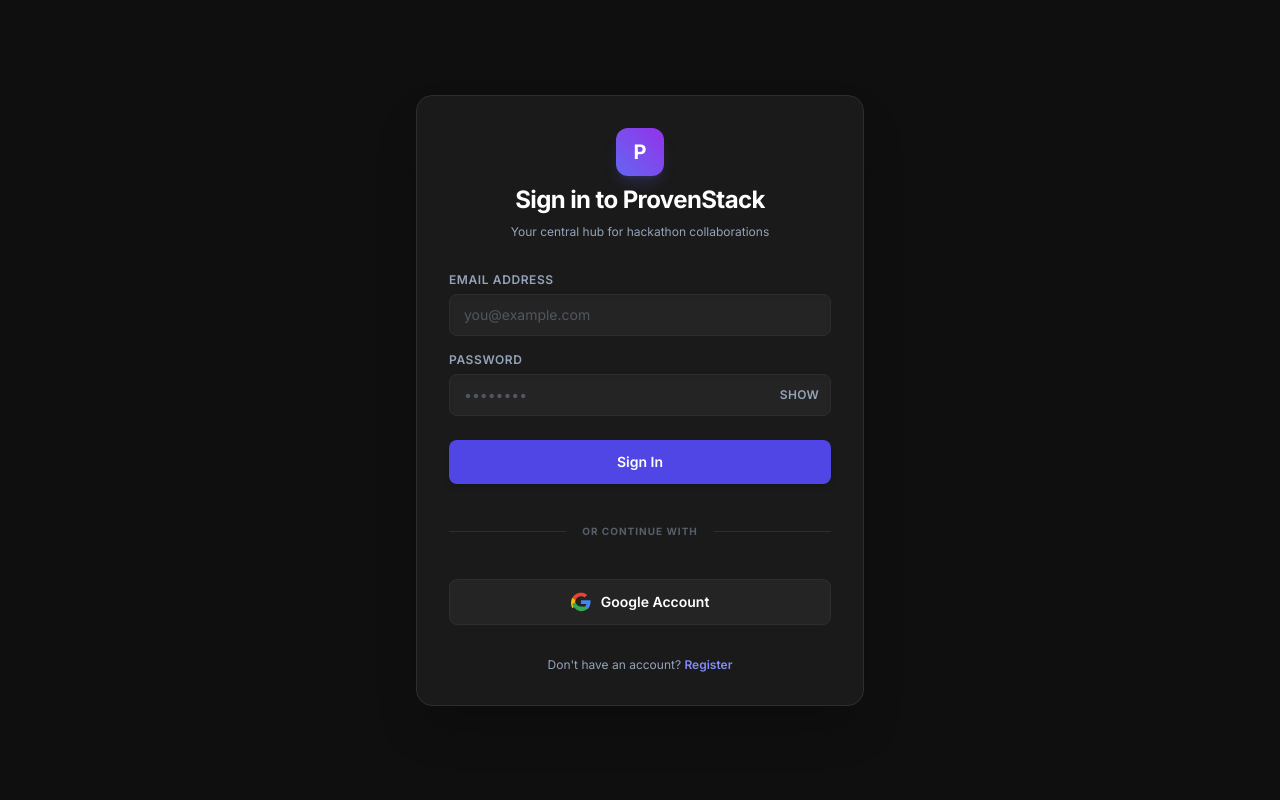
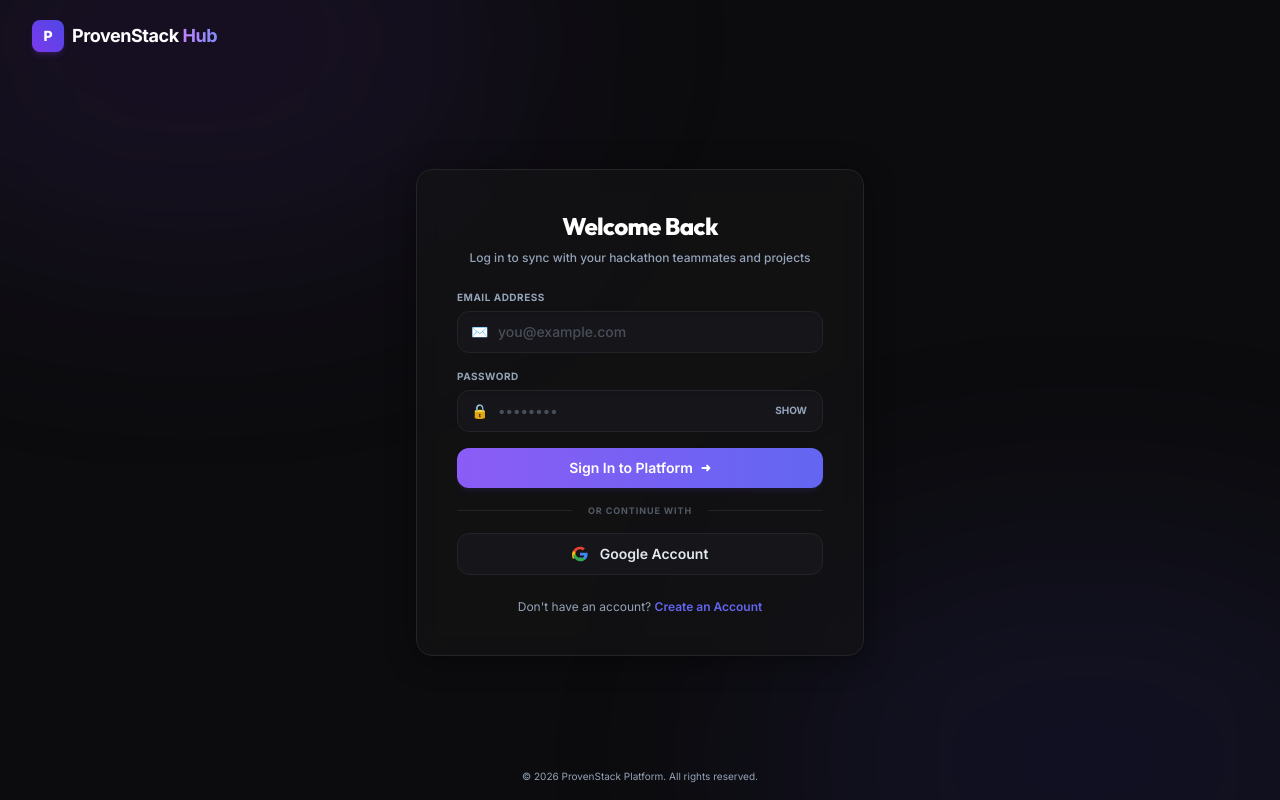
Before and after one commit to Ashushukla-OPS/lnctHack, a React (Vite) app in the folder frontend/: page /login in a window 1280 px wide. Built offline with nearby package versions, Linux system fonts and the light colour scheme; no server answers.

Commit message:
Phase 1: Polish Login page visual styling

```diff
--- a/frontend/src/index.css
+++ b/frontend/src/index.css
@@ -1,11 +1,150 @@
+@import url('https://fonts.googleapis.com/css2?family=Inter:wght@300;400;500;600;700&family=Outfit:wght@400;500;600;700;800&display=swap');
+
 @tailwind base;
 @tailwind components;
 @tailwind utilities;
 
+/* Premium styling classes */
+.glass-card {
+  background-color: rgba(20, 20, 22, 0.65);
+  backdrop-filter: blur(12px);
+  -webkit-backdrop-filter: blur(12px);
+  border: 1px solid #232329;
+  border-radius: 1rem;
+  box-shadow: 0 4px 30px rgba(0, 0, 0, 0.4);
+  transition: all 0.3s cubic-bezier(0.4, 0, 0.2, 1);
+}
+
+.glass-card:hover {
+  border-color: rgba(139, 92, 246, 0.3);
+  box-shadow: 0 10px 40px rgba(0, 0, 0, 0.6);
+  transform: translateY(-2px);
+}
+
+.btn-primary {
+  background-image: linear-gradient(to right, #8b5cf6, #6366f1);
+  color: #ffffff;
+  font-weight: 600;
+  padding: 0.625rem 1.25rem;
+  border-radius: 0.75rem;
+  transition: all 0.3s ease;
+  cursor: pointer;
+  border: none;
+  box-shadow: 0 4px 6px -1px rgba(139, 92, 246, 0.1), 0 2px 4px -1px rgba(139, 92, 246, 0.06);
+}
+
+.btn-primary:hover {
+  background-image: linear-gradient(to right, #7c3aed, #4f46e5);
+  box-shadow: 0 10px 15px -3px rgba(139, 92, 246, 0.3);
+  transform: translateY(-1px);
+}
+
+.btn-primary:active {
+  transform: scale(0.98);
+}
+
+.btn-primary:disabled {
+  opacity: 0.5;
+  pointer-events: none;
+}
+
+.btn-secondary {
+  background-color: #16161a;
+  color: #e2e8f0;
+  border: 1px solid #232329;
+  font-weight: 600;
+  padding: 0.625rem 1.25rem;
+  border-radius: 0.75rem;
+  transition: all 0.3s ease;
+  cursor: pointer;
+}
+
+.btn-secondary:hover {
+  background-color: #1f1f24;
+  color: #ffffff;
+  border-color: #6366f1;
+}
+
+.btn-secondary:active {
+  transform: scale(0.98);
+}
+
+.btn-secondary:disabled {
+  opacity: 0.5;
+  pointer-events: none;
+}
+
+.btn-outline {
+  background-color: transparent;
+  color: #c084fc;
+  border: 1px solid #581c87;
+  font-weight: 600;
+  padding: 0.625rem 1.25rem;
+  border-radius: 0.75rem;
+  transition: all 0.3s ease;
+  cursor: pointer;
+}
+
+.btn-outline:hover {
+  background-color: rgba(139, 92, 246, 0.1);
+  border-color: #8b5cf6;
+}
+
+.btn-outline:active {
+  transform: scale(0.98);
+}
+
+.btn-outline:disabled {
+  opacity: 0.5;
+  pointer-events: none;
+}
+
+.btn-danger {
+  background-color: #ef4444;
+  color: #ffffff;
+  font-weight: 600;
+  padding: 0.625rem 1.25rem;
+  border-radius: 0.75rem;
+  transition: all 0.3s ease;
+  cursor: pointer;
+  border: none;
+}
+
+.btn-danger:hover {
+  background-color: #dc2626;
+  box-shadow: 0 10px 15px -3px rgba(239, 68, 68, 0.3);
+  transform: translateY(-1px);
+}
+
+.btn-danger:active {
+  transform: scale(0.98);
+}
+
+.btn-danger:disabled {
+  opacity: 0.5;
+  pointer-events: none;
+}
+
+.text-gradient {
+  background-clip: text;
+  -webkit-background-clip: text;
+  color: transparent;
+  background-image: linear-gradient(to right, #c084fc, #818cf8);
+}
+
 body {
-  background-color: #0f0f0f;
-  color: #f1f5f9;
+  background-color: #0c0c0e;
+  color: #f8fafc;
   font-family: 'Inter', sans-serif;
+  -webkit-font-smoothing: antialiased;
+  overflow-x: hidden;
+}
+
+h1, h2, h3, h4, h5, h6 {
+  font-family: 'Outfit', sans-serif;
+  font-weight: 700;
+  letter-spacing: -0.025em;
+  color: #ffffff;
 }
 
 * {
@@ -14,13 +153,21 @@ body {
   padding: 0;
 }
 
+/* Custom Webkit scrollbar for premium feel */
 ::-webkit-scrollbar {
   width: 6px;
+  height: 6px;
 }
+
 ::-webkit-scrollbar-track {
-  background: #1a1a1a;
+  background: #0c0c0e;
 }
+
 ::-webkit-scrollbar-thumb {
-  background: #6366f1;
-  border-radius: 3px;
+  background-color: #232329;
+  border-radius: 9999px;
 }
+
+::-webkit-scrollbar-thumb:hover {
+  background-color: #3b3b44;
+}
--- a/frontend/src/pages/auth/Login.jsx
+++ b/frontend/src/pages/auth/Login.jsx
@@ -55,57 +55,76 @@ const Login = () => {
   };
 
   return (
-    <div className="flex min-h-screen items-center justify-center bg-[#0f0f0f] px-4 py-12 text-[#f1f5f9] font-sans">
-      <div className="w-full max-w-md space-y-8 rounded-2xl border border-[#2e2e2e] bg-[#1a1a1a] p-8 shadow-2xl transition-all duration-300 hover:border-indigo-500/30">
+    <div className="min-h-screen flex flex-col justify-between bg-[#0c0c0e] relative overflow-hidden font-sans">
+      {/* Neon Purple/Indigo Orb Backdrops */}
+      <div className="absolute top-[-20%] left-[-10%] w-[50%] h-[50%] bg-violet-600/10 rounded-full blur-[120px] pointer-events-none" />
+      <div className="absolute bottom-[-20%] right-[-10%] w-[50%] h-[50%] bg-indigo-600/10 rounded-full blur-[120px] pointer-events-none" />
 
-        {/* Header Logo & Subtitle */}
-        <div className="text-center space-y-2">
-          <div className="mx-auto flex h-12 w-12 items-center justify-center rounded-xl bg-gradient-to-tr from-indigo-500 to-purple-600 text-xl font-bold shadow-lg shadow-indigo-500/20 text-white">
+      {/* Clean Navbar */}
+      <header className="px-8 py-5 flex items-center justify-between z-10 shrink-0">
+        <div className="flex items-center gap-2">
+          <div className="w-8 h-8 rounded-lg bg-gradient-to-tr from-violet-600 to-indigo-600 flex items-center justify-center text-white font-display font-extrabold text-sm shadow-md shadow-violet-600/20">
             P
           </div>
-          <h2 className="text-2xl font-bold tracking-tight text-white">
-            Sign in to ProvenStack
+          <span className="font-display font-bold text-lg tracking-tight text-white">
+            ProvenStack <span className="text-gradient">Hub</span>
+          </span>
+        </div>
+      </header>
+
+      {/* Main card viewport */}
+      <main className="flex-1 flex justify-center items-center px-4 py-8 z-10 shrink-0">
+        <div className="w-full max-w-md glass-card p-8 sm:p-10 border border-[#232329] bg-[#141417]/85 backdrop-blur-md shadow-2xl transition-all duration-300">
+
+          {/* Header */}
+          <div className="text-center space-y-2 mb-6">
+            <h2 className="font-display font-extrabold text-2xl text-white tracking-tight">
+              Welcome Back
             </h2>
-          <p className="text-xs text-[#94a3b8]">
-            Your central hub for hackathon collaborations
+            <p className="text-xs text-text-muted font-medium">
+              Log in to sync with your hackathon teammates and projects
             </p>
           </div>
 
-        {/* Auth Form */}
-        <form onSubmit={handleSubmit} className="space-y-6">
-          <div className="space-y-4">
-
+          {/* Form */}
+          <form onSubmit={handleSubmit} className="space-y-4">
             {/* Email Address */}
-            <div>
-              <label htmlFor="email" className="block text-xs font-semibold uppercase tracking-wider text-[#94a3b8]">
+            <div className="space-y-1.5">
+              <label htmlFor="email" className="block text-[10px] font-bold uppercase tracking-wider text-text-muted">
                 Email Address
               </label>
+              <div className="relative">
+                <span className="absolute left-3.5 top-1/2 -translate-y-1/2 text-text-muted text-sm">
+                  ✉️
+                </span>
                 <input
                   id="email"
                   type="email"
-                autoComplete="email"
                   value={email}
                   onChange={(e) => setEmail(e.target.value)}
-                className="mt-1.5 block w-full rounded-lg border border-[#2e2e2e] bg-[#242424] px-3.5 py-2.5 text-sm text-white placeholder-[#94a3b8]/40 shadow-inner outline-none transition-all duration-200 focus:border-indigo-500 focus:ring-1 focus:ring-indigo-500"
+                  className="w-full pl-10 pr-4 py-2.5 rounded-xl border border-[#232329] bg-[#16161a] text-sm text-white placeholder-text-muted/40 shadow-inner outline-none transition-all duration-200 focus:border-violet-500 focus:ring-2 focus:ring-violet-500/10 font-medium"
                   placeholder="you@example.com"
                 />
               </div>
+            </div>
 
             {/* Password */}
-            <div>
-              <div className="flex items-center justify-between">
-                <label htmlFor="password" className="block text-xs font-semibold uppercase tracking-wider text-[#94a3b8]">
+            <div className="space-y-1.5">
+              <div className="flex justify-between items-center">
+                <label htmlFor="password" className="block text-[10px] font-bold uppercase tracking-wider text-text-muted">
                   Password
                 </label>
               </div>
-              <div className="relative mt-1.5">
+              <div className="relative">
+                <span className="absolute left-3.5 top-1/2 -translate-y-1/2 text-text-muted text-sm">
+                  🔒
+                </span>
                 <input
                   id="password"
                   type={showPassword ? "text" : "password"}
-                  autoComplete="current-password"
                   value={password}
                   onChange={(e) => setPassword(e.target.value)}
-                  className="block w-full rounded-lg border border-[#2e2e2e] bg-[#242424] px-3.5 pr-10 py-2.5 text-sm text-white placeholder-[#94a3b8]/40 shadow-inner outline-none transition-all duration-200 focus:border-indigo-500 focus:ring-1 focus:ring-indigo-500"
+                  className="w-full pl-10 pr-12 py-2.5 rounded-xl border border-[#232329] bg-[#16161a] text-sm text-white placeholder-text-muted/40 shadow-inner outline-none transition-all duration-200 focus:border-violet-500 focus:ring-2 focus:ring-violet-500/10 font-medium"
                   placeholder="••••••••"
                 />
 
@@ -113,50 +132,47 @@ const Login = () => {
                 <button
                   type="button"
                   onClick={() => setShowPassword(!showPassword)}
-                  className="absolute inset-y-0 right-0 flex items-center pr-3 text-[#94a3b8] hover:text-white transition-colors"
+                  className="absolute inset-y-0 right-0 flex items-center pr-4 text-[10px] font-bold text-text-muted hover:text-white transition-colors"
                 >
-                  {showPassword ? (
-                    <span className="text-xs font-semibold tracking-wide uppercase select-none">Hide</span>
-                  ) : (
-                    <span className="text-xs font-semibold tracking-wide uppercase select-none">Show</span>
-                  )}
+                  {showPassword ? "HIDE" : "SHOW"}
                 </button>
               </div>
-            </div>
-
             </div>
 
             {/* Submit Button */}
             <button
               type="submit"
               disabled={isSubmitting}
-            className="flex w-full items-center justify-center rounded-lg bg-indigo-600 px-4 py-3 text-sm font-semibold text-white shadow-md transition-all duration-150 hover:bg-indigo-500 active:scale-[0.98] disabled:opacity-50 disabled:cursor-not-allowed hover:shadow-indigo-500/10 focus:outline-none focus:ring-2 focus:ring-indigo-500"
+              className="w-full btn-primary py-2.5 rounded-xl text-sm font-semibold flex items-center justify-center gap-2 mt-6 shadow-lg shadow-violet-500/10"
             >
               {isSubmitting ? (
                 <div className="h-5 w-5 animate-spin rounded-full border-2 border-white border-t-transparent"></div>
               ) : (
-              "Sign In"
+                <>
+                  <span>Sign In to Platform</span>
+                  <span className="text-xs">➜</span>
+                </>
               )}
             </button>
           </form>
 
           {/* Divider */}
-        <div className="relative flex py-2 items-center">
-          <div className="flex-grow border-t border-[#2e2e2e]"></div>
-          <span className="flex-shrink mx-4 text-[10px] font-bold uppercase tracking-widest text-[#94a3b8]/50">
+          <div className="relative flex py-4 items-center">
+            <div className="flex-grow border-t border-[#232329]"></div>
+            <span className="flex-shrink mx-4 text-[9px] font-bold uppercase tracking-widest text-text-muted/50 select-none">
               or continue with
             </span>
-          <div className="flex-grow border-t border-[#2e2e2e]"></div>
+            <div className="flex-grow border-t border-[#232329]"></div>
           </div>
 
           {/* Google OAuth Button */}
           <button
             type="button"
             onClick={handleGoogleOAuth}
-          className="flex w-full items-center justify-center space-x-2.5 rounded-lg border border-[#2e2e2e] bg-[#242424] px-4 py-3 text-sm font-medium text-white transition-all duration-150 hover:bg-[#2d2d2d] active:scale-[0.98]"
+            className="w-full btn-secondary py-2.5 rounded-xl text-sm font-semibold flex items-center justify-center gap-2"
           >
             {/* Flat Google Icon */}
-          <svg className="h-5 w-5" viewBox="0 0 24 24">
+            <svg className="h-4 w-4 mr-1" viewBox="0 0 24 24">
               <path
                 fill="#EA4335"
                 d="M12 5.04c1.62 0 3.08.56 4.22 1.65l3.15-3.15C17.45 1.77 14.93 1 12 1 7.35 1 3.39 3.67 1.49 7.57l3.77 2.92C6.15 7.15 8.87 5.04 12 5.04z"
@@ -174,21 +190,27 @@ const Login = () => {
                 d="M12 23c3.24 0 5.97-1.07 7.96-2.91l-3.65-2.83c-1.01.68-2.3.1-4.31.1-3.13 0-5.85-2.11-6.74-5.46L1.49 14.8C3.39 19.33 7.35 23 12 23z"
               />
             </svg>
-          <span className="font-semibold">Google Account</span>
+            <span>Google Account</span>
           </button>
 
           {/* Footer Link */}
-        <p className="text-center text-xs text-[#94a3b8]">
+          <p className="text-center text-xs text-text-muted mt-6">
             Don't have an account?{" "}
             <Link
               to="/register"
-            className="font-semibold text-indigo-400 hover:text-indigo-300 transition-colors"
+              className="font-semibold text-primary hover:underline transition-colors font-sans"
             >
-            Register
+              Create an Account
             </Link>
           </p>
 
         </div>
+      </main>
+
+      {/* Footer */}
+      <footer className="py-4 text-center text-[10px] text-text-muted z-10 shrink-0 select-none">
+        <p>© 2026 ProvenStack Platform. All rights reserved.</p>
+      </footer>
     </div>
   );
 };
```
Lines whose indentation alone changed are shown as unchanged.
